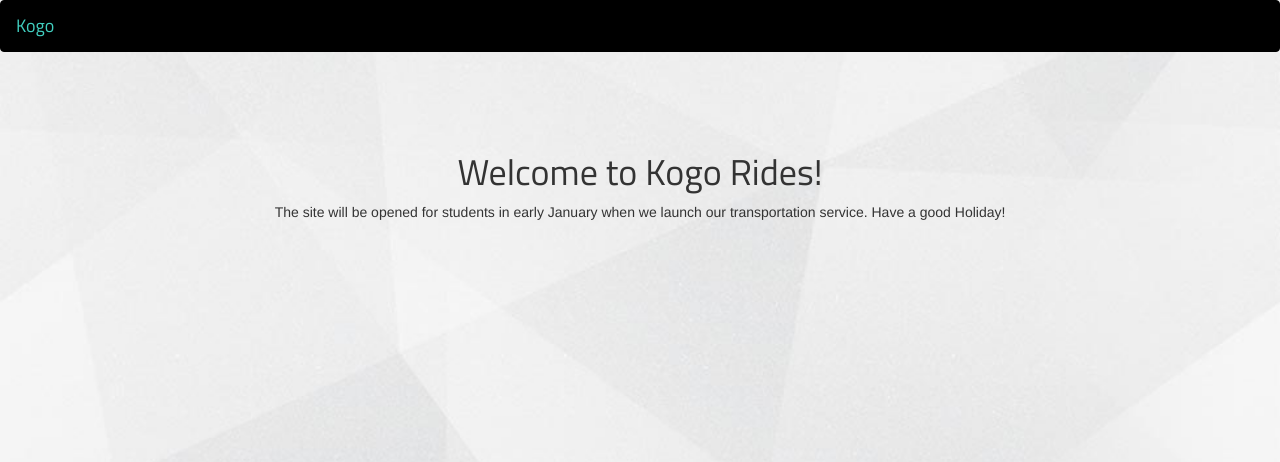
After one commit to akyker20/KogoStudents, a Django app: template kogo/templates/not_ready.html in a window 1280 px wide. The commit adds this page. Shown: the top 462 px of the page. Run offline with Django 3.2, Linux system fonts and the light colour scheme; the template is opened without the code that fills it, so the values that code supplies are empty; parts of the project's set-up code (start-up, migrations or seed data) failed here and were passed over; some libraries are stand-ins or nearby versions.

Commit message:
added site not up page

```diff
--- /dev/null
+++ b/kogo/templates/not_ready.html
@@ -0,0 +1,9 @@
+{% extends 'base.html' %}
+
+{% block content %}
+<div style="margin-top: 100px; text-align: center" class="not-ready-holder">
+	<h1>Welcome to Kogo Rides!</h1>
+	<p>The site will be opened for students in early January when we launch
+	   our transportation service. Have a good Holiday!</p>
+</div>
+{% endblock %}
--- a/kogo/templates/registration/registration_form.html
+++ b/kogo/templates/registration/registration_form.html
@@ -18,7 +18,7 @@
             {{ field }}
         </div>
     {% endfor %}
-    <button type="submit" class="btn btn-lg btn-primary">
+    <button type="submit" class="btn btn-lg kogo-btn">
 	    Create Account
 	</button>
 </form>
--- a/kogo/views.py
+++ b/kogo/views.py
@@ -10,7 +10,8 @@ from django.conf import settings
 # they are redirected to the student login page.
 @handle_authenticated_users
 def home(request):
-	return redirect('student_login')
+	# return redirect('student_login')
+  return render(request, 'not_ready.html', {})
 
 
 #Logging out is the same for drivers and students. Since they are
```
Also changed, not shown: db.sqlite3, 1 other file.
